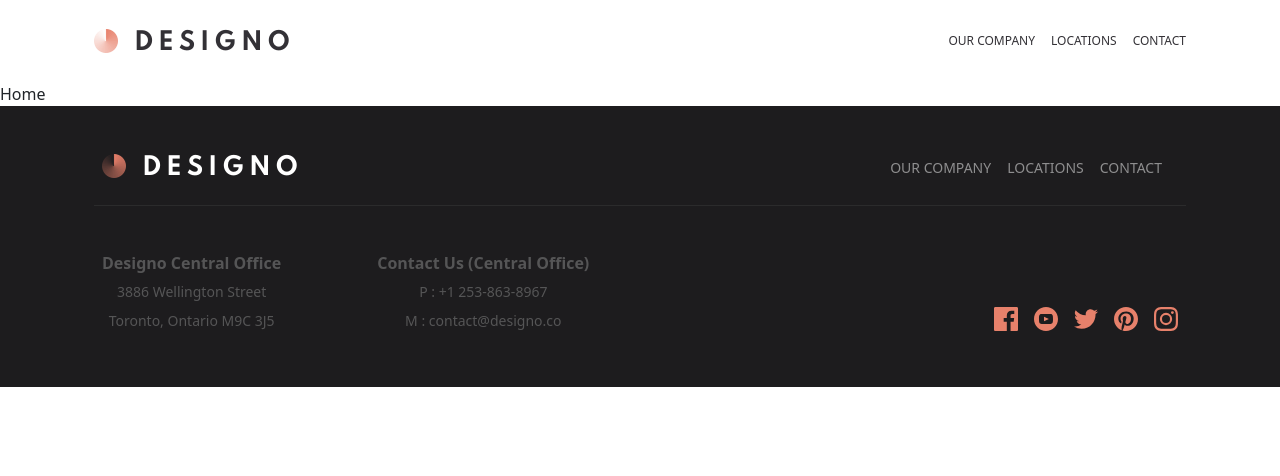
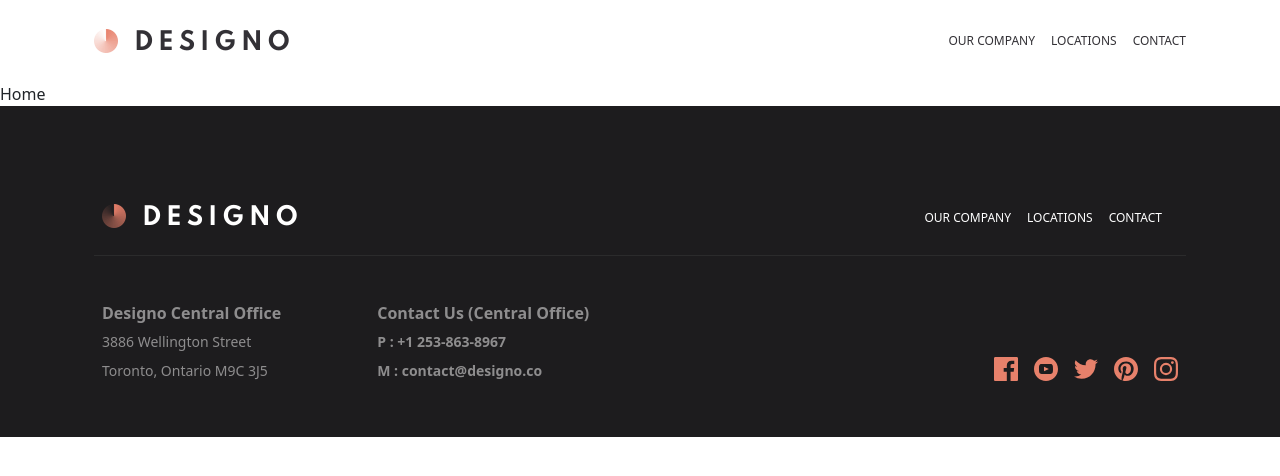
Before and after one commit to ShaimaaAKamal/designo, a React (Create React App) app: page / in a window 1280 px wide. Shown: the top 476 px of the page. Built offline with nearby package versions, Linux system fonts and the light colour scheme.

Commit message:
update footer styling

```diff
--- a/src/Components/FooterComp/FooterComp.jsx
+++ b/src/Components/FooterComp/FooterComp.jsx
@@ -4,50 +4,50 @@
 
 export default function FooterComp() {
   return (
-    <div className='bgBlack'>
+    <footer className='bgBlack'>
       <div className="container-lg p-4 pb-md-0">
          <div className='d-flex align-items-center flex-column footerBorderBottom flex-md-row justify-content-md-between'>
           <div className='text-center text-md-start imageBorderBottom p-2 py-4 '>
               <img src={logo} alt="logo" className='w-50' />
            </div>
-            <div className='d-flex flex-column p-3 align-items-center flex-md-row'>
-                  <Link className="text-uppercase small text-white-50 text-decoration-none p-2" aria-current="about page" to="/About">our company</Link>
-                  <Link className="text-uppercase small text-white-50 text-decoration-none p-2" aria-current="locations page" to="/Locations">locations</Link>
-                  <Link className="text-uppercase small text-white-50 text-decoration-none p-2" aria-current="contact page" to="/Contact">contact</Link>
+            <div className='d-flex flex-column p-3 align-items-center flex-md-row links'>
+                  <Link className="text-uppercase  text-white text-decoration-none p-2" aria-current="about page" to="/About">our company</Link>
+                  <Link className="text-uppercase  text-white text-decoration-none p-2" aria-current="locations page" to="/Locations">locations</Link>
+                  <Link className="text-uppercase  text-white text-decoration-none p-2" aria-current="contact page" to="/Contact">contact</Link>
             </div>
          </div>
          <div className='d-flex flex-md-row justify-content-md-between py-md-5 flex-column'>
             <div className='d-flex flex-column textFooter align-items-center flex-md-row justify-content-md-between px-2 mb-3 mb-md-0'>
-                <div className=' text-center pe-md-5 mb-3 mb-md-0'>
+                <div className=' text-center text-md-start pe-md-5 mb-3 mb-md-0'>
                       <h6 className='mb-2 fw-bold'>Designo Central Office</h6>
                       <p className='mb-2 fw-light small'>3886 Wellington Street</p>
                       <p className='mb-2 fw-light small'>Toronto, Ontario M9C 3J5</p>
                 </div>
-                <div className='text-center ps-md-5'>
+                <div className='text-center text-md-start ps-md-5'>
                       <h6  className='mb-2 fw-bold'>Contact Us (Central Office)</h6>
-                      <p className='mb-2 fw-light small'>P : +1 253-863-8967</p>
-                      <p className='mb-2 fw-light small'>M : contact@designo.co</p>
+                      <p className='mb-2 fw-semibold small'>P : +1 253-863-8967</p>
+                      <p className='mb-2 fw-semibold small'>M : contact@designo.co</p>
                 </div>
             </div>
             <div className='socials p-2 text-center align-self-md-end'>
                  <svg width="24" height="24" xmlns="http://www.w3.org/2000/svg" className='me-3'>
-                  <path d="M22.675 0H1.325C.593 0 0 .593 0 1.325v21.351C0 23.407.593 24 1.325 24H12.82v-9.294H9.692v-3.622h3.128V8.413c0-3.1 1.893-4.788 4.659-4.788 1.325 0 2.463.099 2.795.143v3.24l-1.918.001c-1.504 0-1.795.715-1.795 1.763v2.313h3.587l-.467 3.622h-3.12V24h6.116c.73 0 1.323-.593 1.323-1.325V1.325C24 .593 23.407 0 22.675 0z" fill="#E7816B" fill-rule="nonzero"/>
+                  <path d="M22.675 0H1.325C.593 0 0 .593 0 1.325v21.351C0 23.407.593 24 1.325 24H12.82v-9.294H9.692v-3.622h3.128V8.413c0-3.1 1.893-4.788 4.659-4.788 1.325 0 2.463.099 2.795.143v3.24l-1.918.001c-1.504 0-1.795.715-1.795 1.763v2.313h3.587l-.467 3.622h-3.12V24h6.116c.73 0 1.323-.593 1.323-1.325V1.325C24 .593 23.407 0 22.675 0z" fill="#E7816B" fillRule="nonzero"/>
                  </svg>
                  <svg width="24" height="24" xmlns="http://www.w3.org/2000/svg" className='me-3'>
-                  <path d="M12 0C5.373 0 0 5.373 0 12s5.373 12 12 12 12-5.373 12-12S18.627 0 12 0zm4.441 16.892c-2.102.144-6.784.144-8.883 0C5.282 16.736 5.017 15.622 5 12c.017-3.629.285-4.736 2.558-4.892 2.099-.144 6.782-.144 8.883 0C18.718 7.264 18.982 8.378 19 12c-.018 3.629-.285 4.736-2.559 4.892zM10 9.658l4.917 2.338L10 14.342V9.658z" fill="#E7816B" fill-rule="nonzero"/>
+                  <path d="M12 0C5.373 0 0 5.373 0 12s5.373 12 12 12 12-5.373 12-12S18.627 0 12 0zm4.441 16.892c-2.102.144-6.784.144-8.883 0C5.282 16.736 5.017 15.622 5 12c.017-3.629.285-4.736 2.558-4.892 2.099-.144 6.782-.144 8.883 0C18.718 7.264 18.982 8.378 19 12c-.018 3.629-.285 4.736-2.559 4.892zM10 9.658l4.917 2.338L10 14.342V9.658z" fill="#E7816B" fillRule="nonzero"/>
                  </svg>
                  <svg width="24" height="20" xmlns="http://www.w3.org/2000/svg" className='me-3'>
-                  <path d="M24 2.557a9.83 9.83 0 01-2.828.775A4.932 4.932 0 0023.337.608a9.864 9.864 0 01-3.127 1.195A4.916 4.916 0 0016.616.248c-3.179 0-5.515 2.966-4.797 6.045A13.978 13.978 0 011.671 1.149a4.93 4.93 0 001.523 6.574 4.903 4.903 0 01-2.229-.616c-.054 2.281 1.581 4.415 3.949 4.89a4.935 4.935 0 01-2.224.084 4.928 4.928 0 004.6 3.419A9.9 9.9 0 010 17.54a13.94 13.94 0 007.548 2.212c9.142 0 14.307-7.721 13.995-14.646A10.025 10.025 0 0024 2.557z" fill="#E7816B" fill-rule="nonzero"/>
+                  <path d="M24 2.557a9.83 9.83 0 01-2.828.775A4.932 4.932 0 0023.337.608a9.864 9.864 0 01-3.127 1.195A4.916 4.916 0 0016.616.248c-3.179 0-5.515 2.966-4.797 6.045A13.978 13.978 0 011.671 1.149a4.93 4.93 0 001.523 6.574 4.903 4.903 0 01-2.229-.616c-.054 2.281 1.581 4.415 3.949 4.89a4.935 4.935 0 01-2.224.084 4.928 4.928 0 004.6 3.419A9.9 9.9 0 010 17.54a13.94 13.94 0 007.548 2.212c9.142 0 14.307-7.721 13.995-14.646A10.025 10.025 0 0024 2.557z" fill="#E7816B" fillRule="nonzero"/>
                  </svg>
                  <svg width="24" height="24" xmlns="http://www.w3.org/2000/svg" className='me-3'>
-                  <path d="M12 0C5.373 0 0 5.372 0 12c0 5.084 3.163 9.426 7.627 11.174-.105-.949-.2-2.405.042-3.441.218-.937 1.407-5.965 1.407-5.965s-.359-.719-.359-1.782c0-1.668.967-2.914 2.171-2.914 1.023 0 1.518.769 1.518 1.69 0 1.029-.655 2.568-.994 3.995-.283 1.194.599 2.169 1.777 2.169 2.133 0 3.772-2.249 3.772-5.495 0-2.873-2.064-4.882-5.012-4.882-3.414 0-5.418 2.561-5.418 5.207 0 1.031.397 2.138.893 2.738a.36.36 0 01.083.345l-.333 1.36c-.053.22-.174.267-.402.161-1.499-.698-2.436-2.889-2.436-4.649 0-3.785 2.75-7.262 7.929-7.262 4.163 0 7.398 2.967 7.398 6.931 0 4.136-2.607 7.464-6.227 7.464-1.216 0-2.359-.631-2.75-1.378l-.748 2.853c-.271 1.043-1.002 2.35-1.492 3.146C9.57 23.812 10.763 24 12 24c6.627 0 12-5.373 12-12 0-6.628-5.373-12-12-12z" fill="#E7816B" fill-rule="nonzero"/>
+                  <path d="M12 0C5.373 0 0 5.372 0 12c0 5.084 3.163 9.426 7.627 11.174-.105-.949-.2-2.405.042-3.441.218-.937 1.407-5.965 1.407-5.965s-.359-.719-.359-1.782c0-1.668.967-2.914 2.171-2.914 1.023 0 1.518.769 1.518 1.69 0 1.029-.655 2.568-.994 3.995-.283 1.194.599 2.169 1.777 2.169 2.133 0 3.772-2.249 3.772-5.495 0-2.873-2.064-4.882-5.012-4.882-3.414 0-5.418 2.561-5.418 5.207 0 1.031.397 2.138.893 2.738a.36.36 0 01.083.345l-.333 1.36c-.053.22-.174.267-.402.161-1.499-.698-2.436-2.889-2.436-4.649 0-3.785 2.75-7.262 7.929-7.262 4.163 0 7.398 2.967 7.398 6.931 0 4.136-2.607 7.464-6.227 7.464-1.216 0-2.359-.631-2.75-1.378l-.748 2.853c-.271 1.043-1.002 2.35-1.492 3.146C9.57 23.812 10.763 24 12 24c6.627 0 12-5.373 12-12 0-6.628-5.373-12-12-12z" fill="#E7816B" fillRule="nonzero"/>
                  </svg>
                  <svg width="24" height="24" xmlns="http://www.w3.org/2000/svg">
-                  <path d="M12 2.163c3.204 0 3.584.012 4.85.07 3.252.148 4.771 1.691 4.919 4.919.058 1.265.069 1.645.069 4.849 0 3.205-.012 3.584-.069 4.849-.149 3.225-1.664 4.771-4.919 4.919-1.266.058-1.644.07-4.85.07-3.204 0-3.584-.012-4.849-.07-3.26-.149-4.771-1.699-4.919-4.92-.058-1.265-.07-1.644-.07-4.849 0-3.204.013-3.583.07-4.849.149-3.227 1.664-4.771 4.919-4.919 1.266-.057 1.645-.069 4.849-.069zM12 0C8.741 0 8.333.014 7.053.072 2.695.272.273 2.69.073 7.052.014 8.333 0 8.741 0 12c0 3.259.014 3.668.072 4.948.2 4.358 2.618 6.78 6.98 6.98C8.333 23.986 8.741 24 12 24c3.259 0 3.668-.014 4.948-.072 4.354-.2 6.782-2.618 6.979-6.98.059-1.28.073-1.689.073-4.948 0-3.259-.014-3.667-.072-4.947-.196-4.354-2.617-6.78-6.979-6.98C15.668.014 15.259 0 12 0zm0 5.838a6.162 6.162 0 100 12.324 6.162 6.162 0 000-12.324zM12 16a4 4 0 110-8 4 4 0 010 8zm6.406-11.845a1.44 1.44 0 100 2.881 1.44 1.44 0 000-2.881z" fill="#E7816B" fill-rule="nonzero"/>
+                  <path d="M12 2.163c3.204 0 3.584.012 4.85.07 3.252.148 4.771 1.691 4.919 4.919.058 1.265.069 1.645.069 4.849 0 3.205-.012 3.584-.069 4.849-.149 3.225-1.664 4.771-4.919 4.919-1.266.058-1.644.07-4.85.07-3.204 0-3.584-.012-4.849-.07-3.26-.149-4.771-1.699-4.919-4.92-.058-1.265-.07-1.644-.07-4.849 0-3.204.013-3.583.07-4.849.149-3.227 1.664-4.771 4.919-4.919 1.266-.057 1.645-.069 4.849-.069zM12 0C8.741 0 8.333.014 7.053.072 2.695.272.273 2.69.073 7.052.014 8.333 0 8.741 0 12c0 3.259.014 3.668.072 4.948.2 4.358 2.618 6.78 6.98 6.98C8.333 23.986 8.741 24 12 24c3.259 0 3.668-.014 4.948-.072 4.354-.2 6.782-2.618 6.979-6.98.059-1.28.073-1.689.073-4.948 0-3.259-.014-3.667-.072-4.947-.196-4.354-2.617-6.78-6.979-6.98C15.668.014 15.259 0 12 0zm0 5.838a6.162 6.162 0 100 12.324 6.162 6.162 0 000-12.324zM12 16a4 4 0 110-8 4 4 0 010 8zm6.406-11.845a1.44 1.44 0 100 2.881 1.44 1.44 0 000-2.881z" fill="#E7816B" fillRule="nonzero"/>
                  </svg>
             </div>
          </div>
       </div>
-    </div>
+    </footer>
   )
 }
--- a/src/index.scss
+++ b/src/index.scss
@@ -43,12 +43,26 @@
 .fs-7{
     font-size: 15px !important;
 }
+
+footer{
+    padding-top: 50px;
     .imageBorderBottom{
         border-bottom: 1px solid #2B2B2C;
     }
     .textFooter{
-   color:#555556;
+    color:#8E8D8E;
     }
+    .socials svg:hover path{
+        fill:$lightPeach;
+    }
+    .links a{
+        font-size: 12px;
+    }
+    .links a:hover{
+        text-decoration: underline!important;
+    }
+}
+
 }
 
 @media screen and (min-width:768px) {
@@ -74,6 +88,7 @@
      .fs-7{
             font-size: 12px !important;
      }
+    footer{
              .footerBorderBottom{
                     border-bottom: 1px solid #2B2B2C;
                 }
@@ -82,3 +97,4 @@
             }
     }
    }
+}
```
Lines whose indentation alone changed are shown as unchanged.
